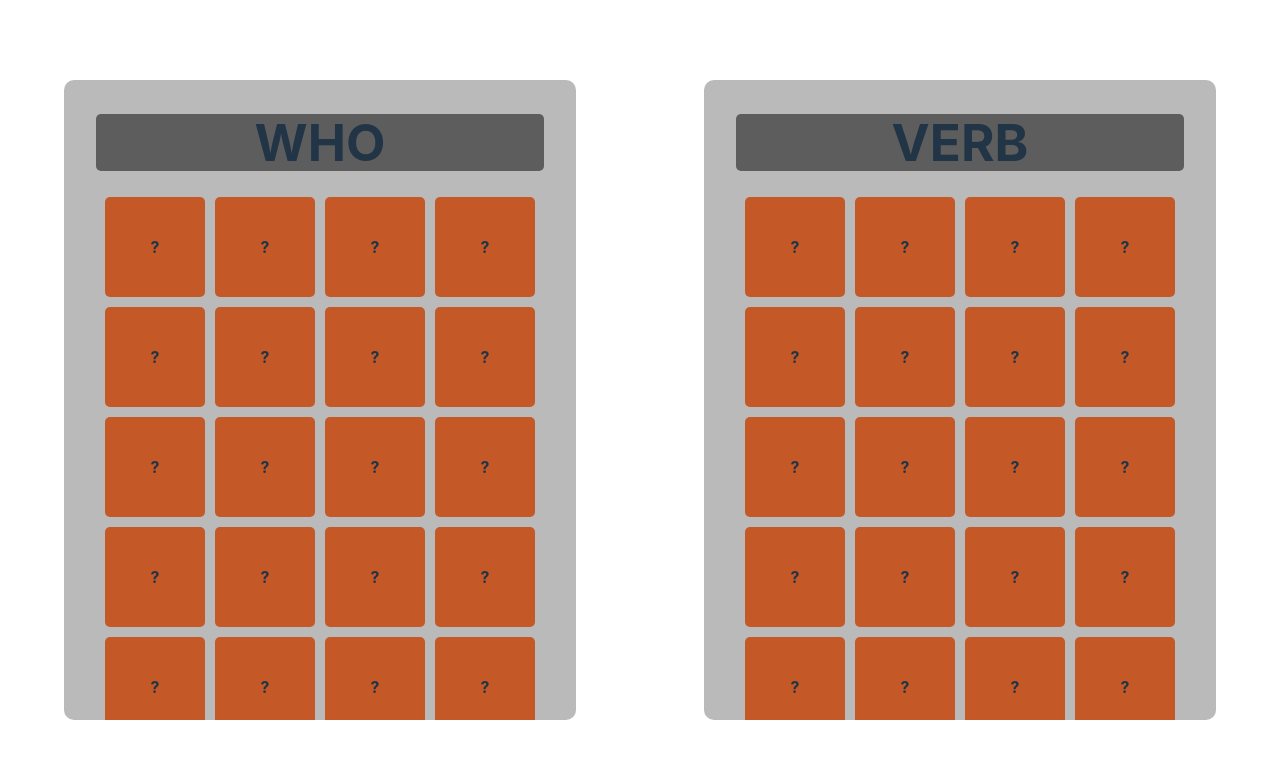
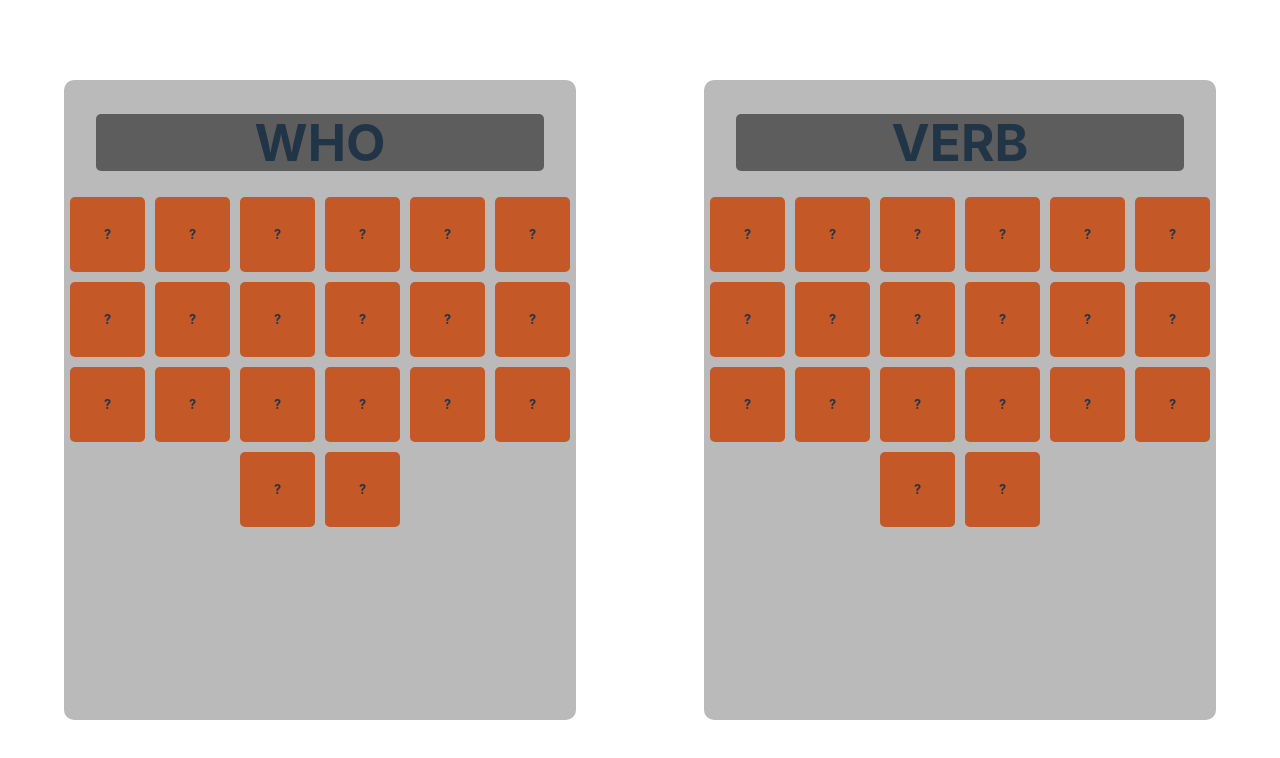
Before and after one commit to Under-Idea/AJ-hra, a Vue app: page / in a window 1280 px wide. Shown: the top 758 px of the page. Built offline with nearby package versions, Linux system fonts and the light colour scheme.

Commit message:
small change

```diff
--- a/src/style.css
+++ b/src/style.css
@@ -127,8 +127,8 @@ button:focus-visible {
 }
 
 .cell {
-  height: 100px;
-  width: 100px;
+  height: 75px;
+  width: 75px;
   margin: 5px;
   font-weight: bold;
   display: inline;
@@ -139,6 +139,7 @@ button:focus-visible {
   white-space: break-spaces;
   border-radius: 5px;
   cursor: pointer;
+  font-size: .8rem;
 }
 
 .cell:hover {
```
